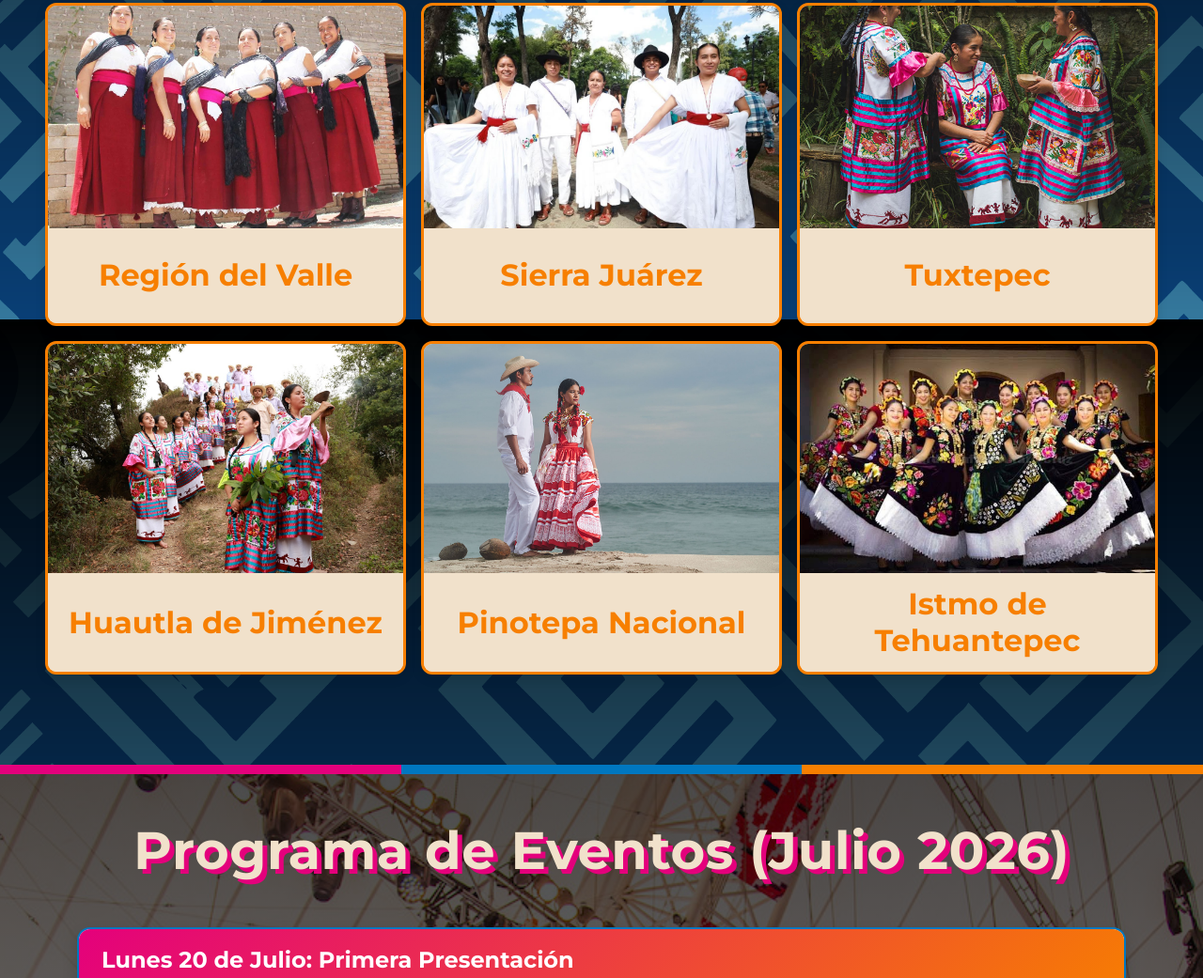
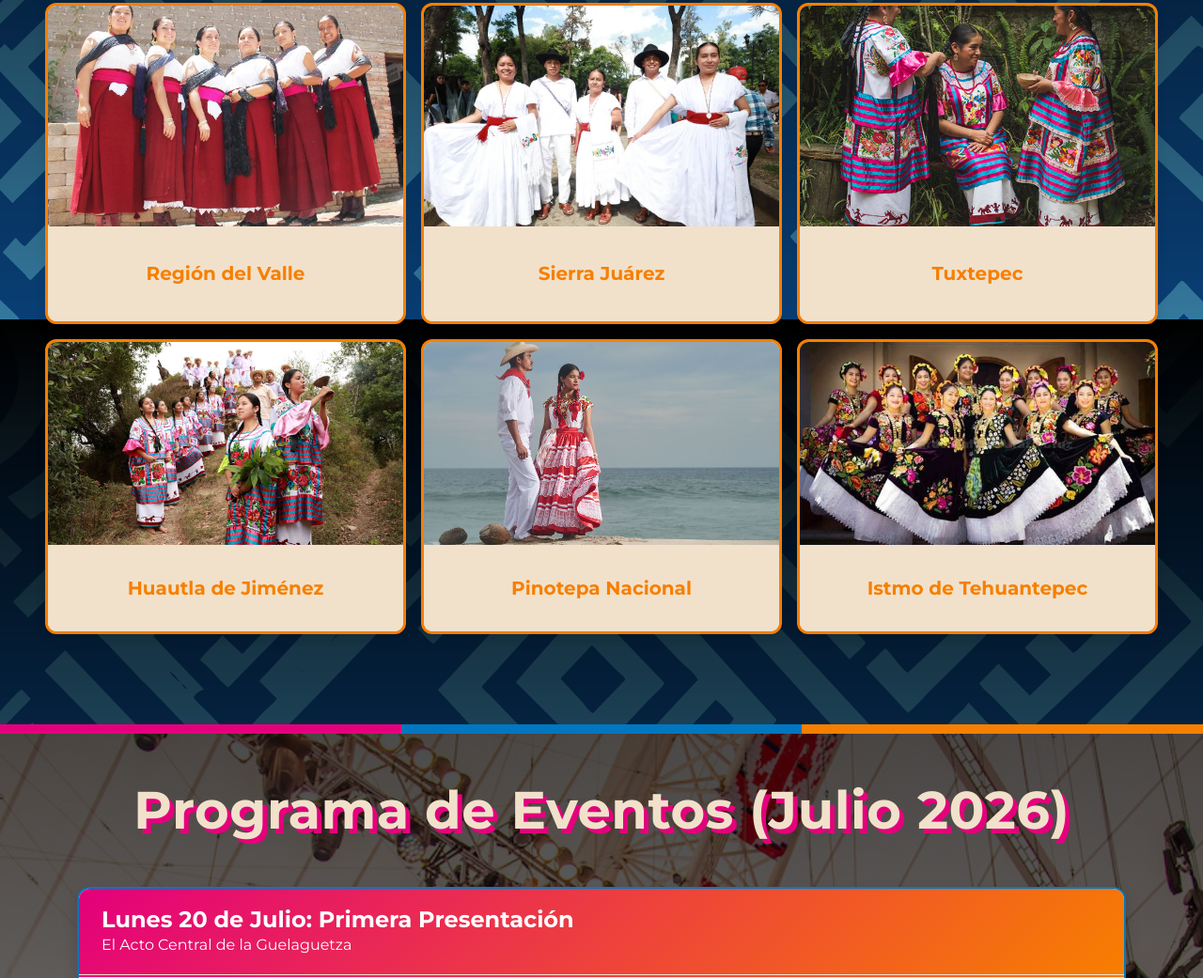
Before and after one commit to Mariogdrrm/LaGuelaguetza, a plain HTML site: page index.html in a window 1280 px wide. Shown: the part 1226-2267 px from the top of the page at 94% size. Drawn offline with nearby package versions, Linux system fonts and the light colour scheme.

Commit message:
Update style.css

```diff
--- a/assets/css/style.css
+++ b/assets/css/style.css
@@ -243,27 +243,6 @@ body {
 
 .card-link {
     text-decoration: none;
-}
-
-/* --- Estilos del Cuerpo/Título de la Tarjeta --- */
-.region-card .card-body {
-    background-color: var(--beige);
-    height: 30%; /* Mantienes la proporción para el espacio */
-    display: flex;
-    align-items: center;
-    justify-content: center;
-    padding: 10px; /* Agrega un padding para que el texto no toque los bordes */
-}
-
-.region-card .card-title {
-    color: var(--naranja-mexicano);
-    font-weight: 700;
-    margin: 0; /* Elimina márgenes extra de Bootstrap */
-    /* 🔑 CAMBIO CLAVE: Usa vmin para que el tamaño de la fuente se ajuste
-       basado en el ancho de la ventana gráfica (viewport) */
-    font-size: 4vmin;
-    /* Opcional: Para evitar que el texto sea diminuto en pantallas muy pequeñas */
-    min-font-size: 16px;
 }
 
 /* ===============================================
```
